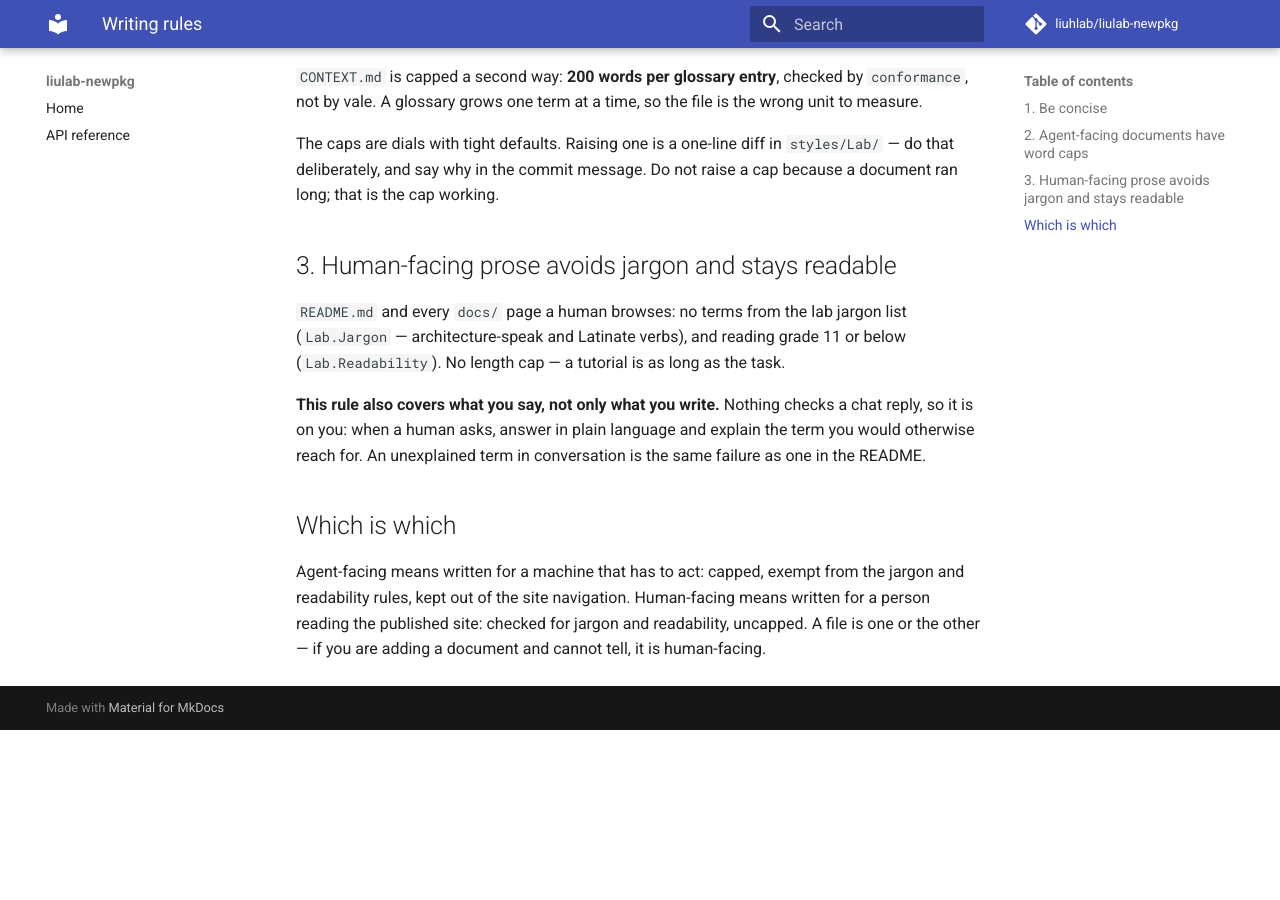
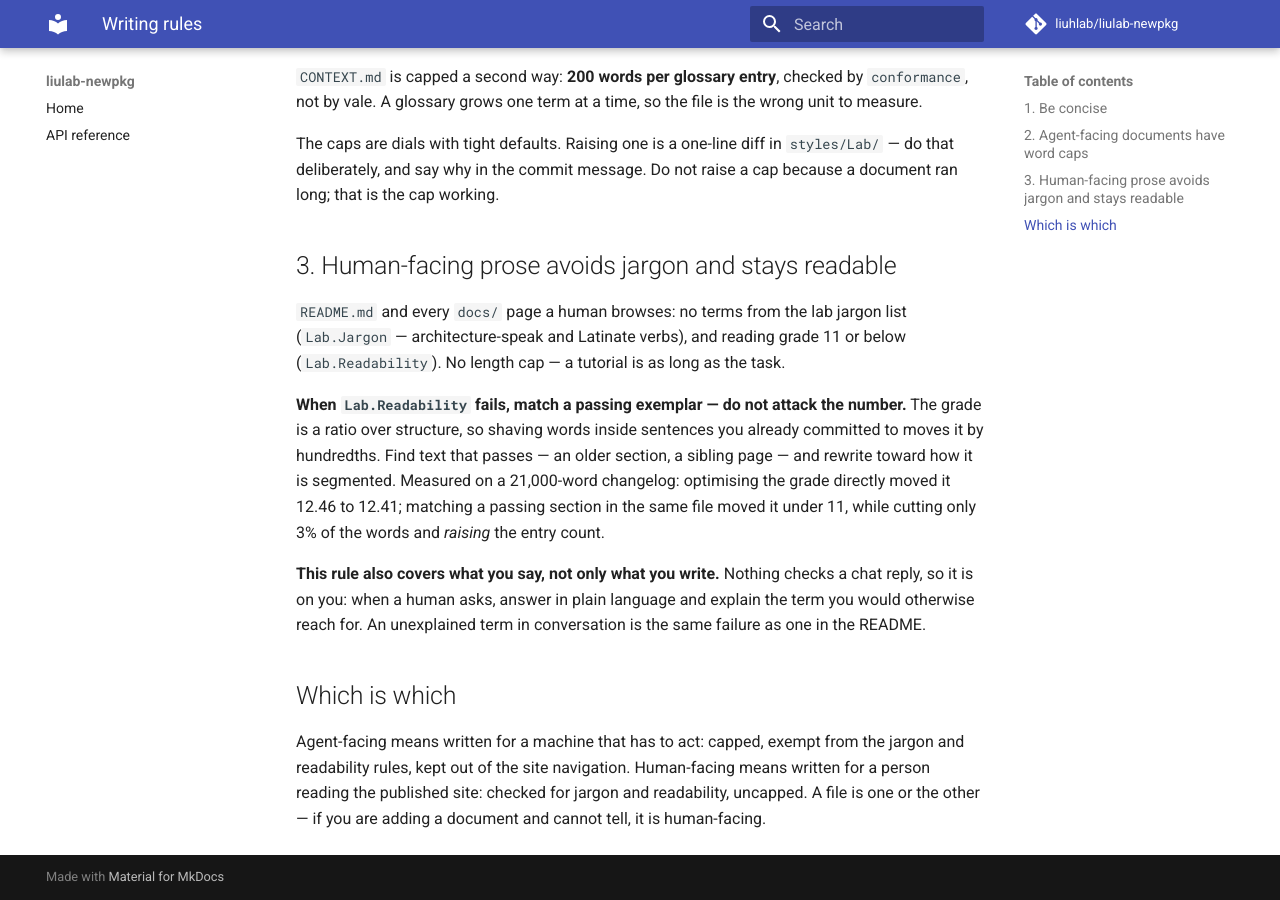
Before and after one commit to liuhlab/liulab-repo-template, an MkDocs documentation site: the page built from docs/agents/writing.md, in a window 1280 px wide and 900 px high, scrolled down 589 px. Built offline with MkDocs 1.6.1 and Material for MkDocs 9.7.7, drawn with Linux system fonts in a browser that asks for light colours; comment, search, counter and statistics services are not loaded; before the commit the page ends 1319 px from its top, so only the background shows below that.

Commit message:
Say how to fix a readability failure, not just that one exists (#55)
The writing rules named `Lab.Readability` and said not to raise the cap, but
never said what to do instead. The instinct the rule provokes — shorten sentences,
hunt long words — is the one that does not work, because the grade is a ratio over
structure: shaving words inside sentences you already committed to moves the
numerator and the denominator together and largely cancels.

Measured rather than asserted. A sibling lab repo hit this on a 21,290-word
changelog. Optimising the grade directly moved it 12.46 to 12.41. Rewriting toward
a passing section already in the same file moved it under 11 — removing only 663
words, three percent, while raising the entry count from 158 to 161. The text was
barely shortened; it was resegmented, which is the variable the metric measures.

340 words to 430, against a cap of 1000.

Co-Authored-By: Claude Opus 5 (1M context) <noreply@anthropic.com>
Claude-Session: https://claude.ai/code/session_011ZNsHzTC77n87dtoGiN581

```diff
--- a/docs/agents/writing.md
+++ b/docs/agents/writing.md
@@ -34,6 +34,13 @@ document ran long; that is the cap working.
 (`Lab.Jargon` — architecture-speak and Latinate verbs), and reading grade 11 or below
 (`Lab.Readability`). No length cap — a tutorial is as long as the task.
 
+**When `Lab.Readability` fails, match a passing exemplar — do not attack the number.** The
+grade is a ratio over structure, so shaving words inside sentences you already committed to
+moves it by hundredths. Find text that passes — an older section, a sibling page — and rewrite
+toward how it is segmented. Measured on a 21,000-word changelog: optimising the grade directly
+moved it 12.46 to 12.41; matching a passing section in the same file moved it under 11, while
+cutting only 3% of the words and *raising* the entry count.
+
 **This rule also covers what you say, not only what you write.** Nothing checks a chat
 reply, so it is on you: when a human asks, answer in plain language and explain the term
 you would otherwise reach for. An unexplained term in conversation is the same failure as
```
